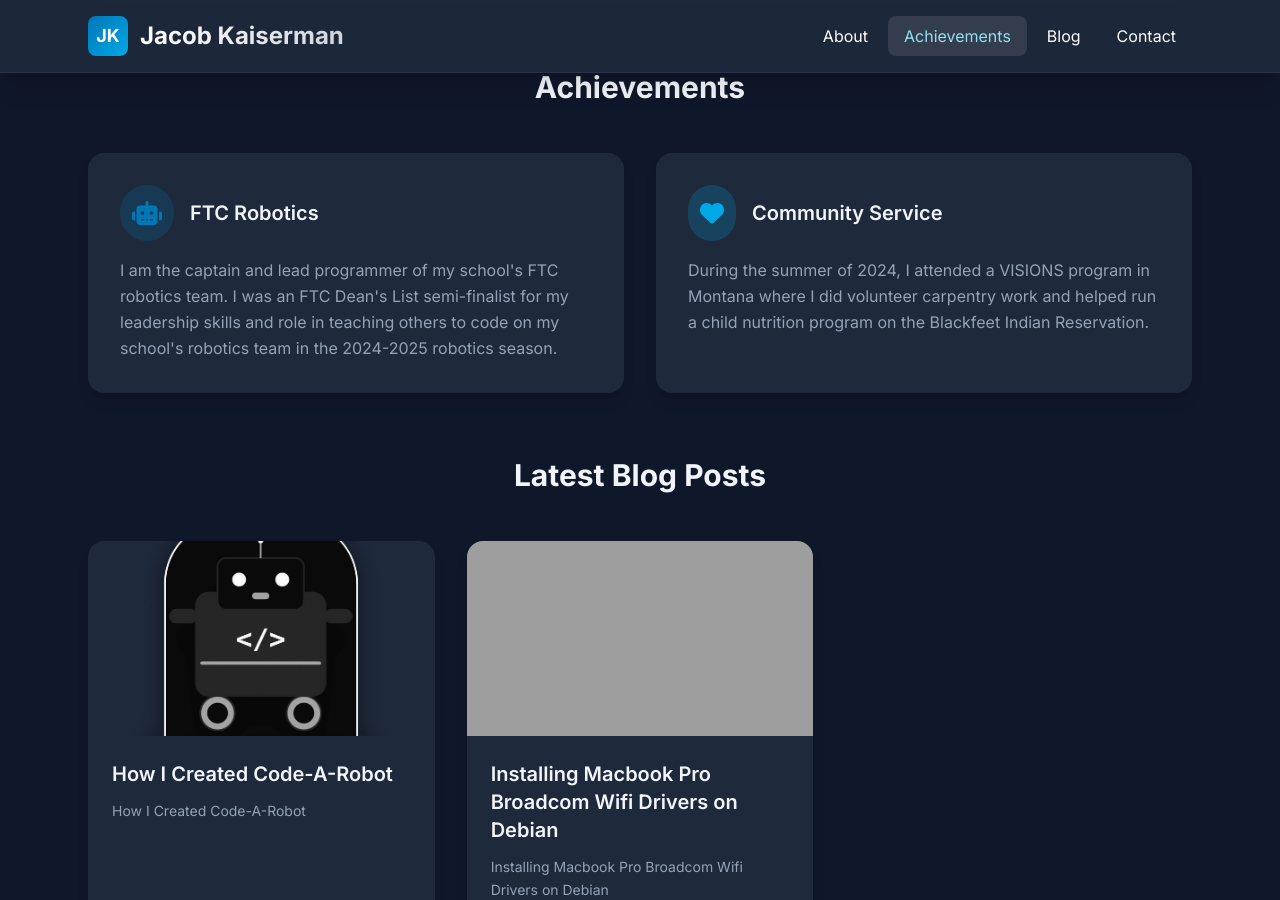
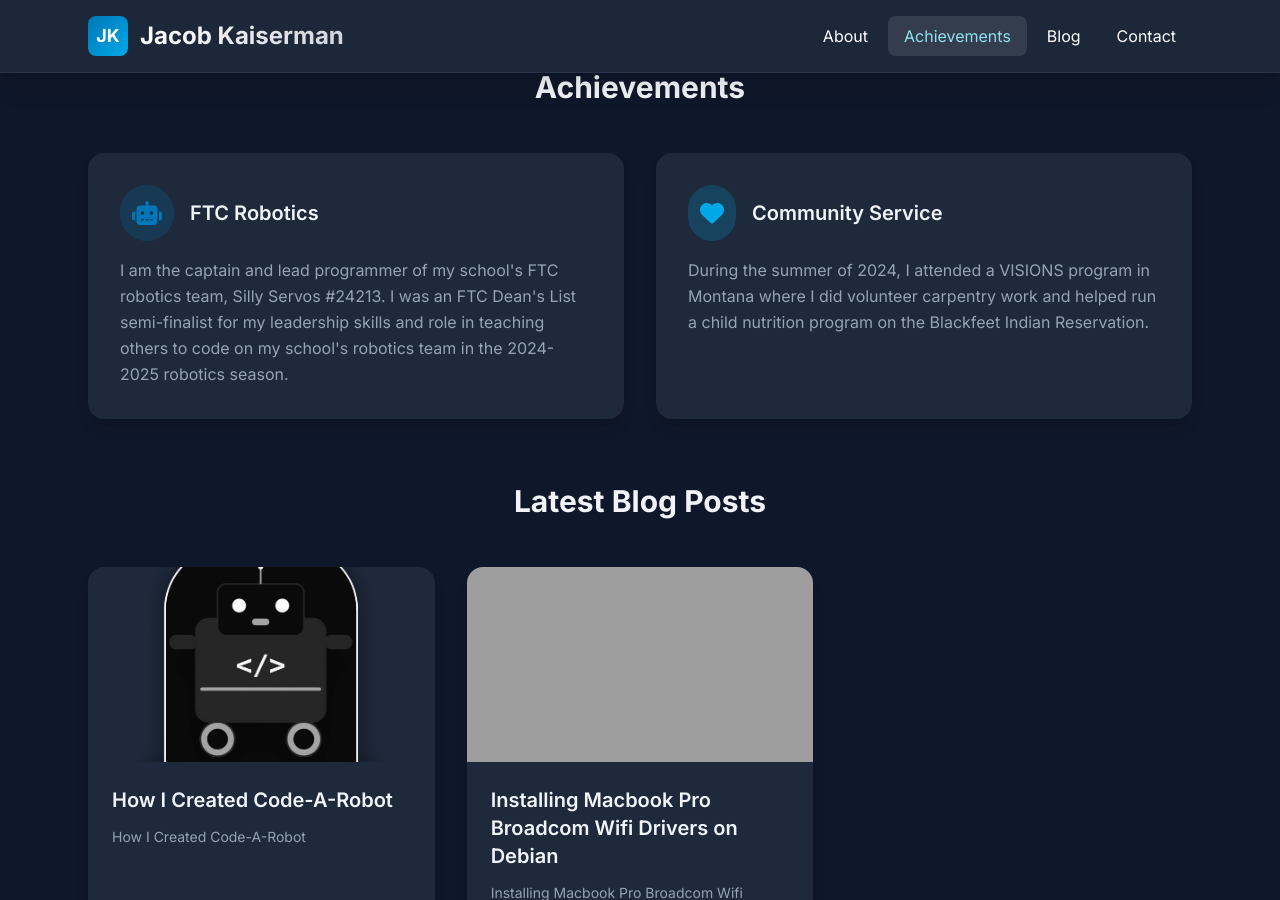
Before and after one commit to jpkaiser2/jpkaiser2.github.io, a Jekyll site: the page built from index.markdown, in a window 1280 px wide and 900 px high, scrolled down 885 px. Built offline with Jekyll 4.4.1, drawn with Linux system fonts in a browser that asks for light colours; nearby versions of some CDN libraries.

Commit message:
Add FTC team name and number to robotics section
Updated the robotics section to specify the FTC team name 'Silly Servos' and team number #24213 for clarity and recognition.

```diff
--- a/_layouts/home.html
+++ b/_layouts/home.html
@@ -152,7 +152,7 @@
                         <h4 class="text-xl font-semibold text-dark-text">FTC Robotics</h4>
                     </div>
                     <p class="text-dark-muted leading-relaxed">
-                        I am the captain and lead programmer of my school's FTC robotics team. I was an FTC Dean's List semi-finalist for my leadership skills and role in teaching others to code on my school's robotics team in the 2024-2025 robotics season.
+                        I am the captain and lead programmer of my school's FTC robotics team, Silly Servos #24213. I was an FTC Dean's List semi-finalist for my leadership skills and role in teaching others to code on my school's robotics team in the 2024-2025 robotics season.
                     </p>
                 </div>
 
```
Also changed, not shown: 2 other files.
